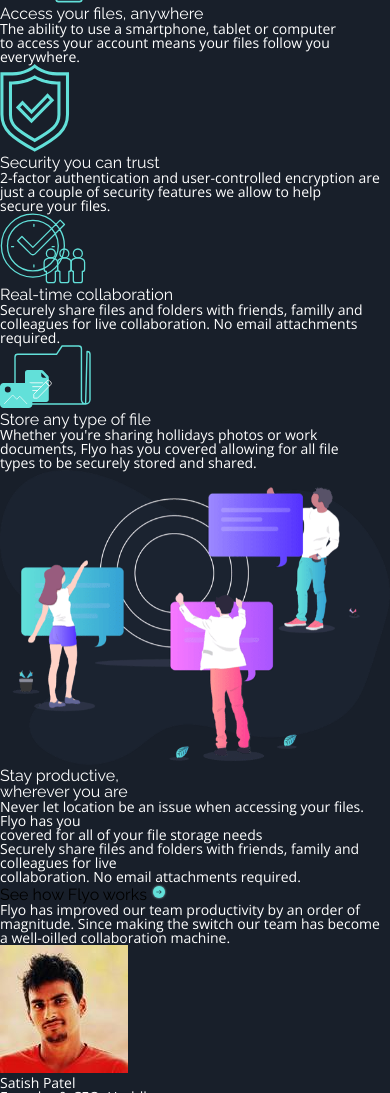
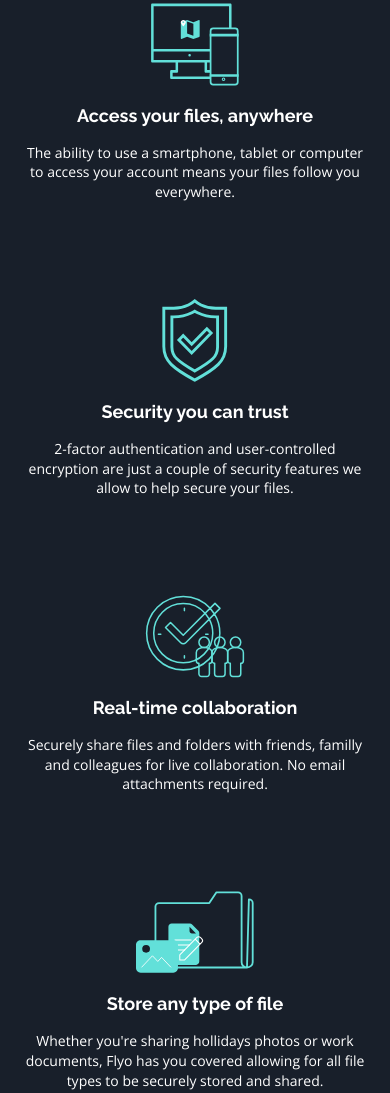
Before and after one commit to dorijantomic/flyo-landing-page, a plain HTML site: page index.html in a window 390 px wide. Shown: the part 683-1776 px from the top of the page. Drawn offline with nearby package versions, Linux system fonts and the light colour scheme.

Commit message:
responsive features section  across all devices

```diff
--- a/css/style.css
+++ b/css/style.css
@@ -188,6 +188,37 @@ body {
   color: inherit;
   background: hsl(176, 68%, 64%);
   color: hsl(0, 0%, 100%);
+  margin-bottom: 20%;
+}
+
+.features {
+  display: flex;
+  flex-flow: column wrap;
+  justify-content: center;
+}
+
+.feature {
+  padding-bottom: 25%;
+  text-align: center;
+  margin: 0 auto;
+  width: 95%
+
+}
+
+.feature h1 {
+  font-weight: 700;
+  font-size: large;
+  line-height: 3;
+}
+
+.feature p {
+  width: 95%;
+  margin: 0 auto;
+  line-height: 1.4;
+}
+
+.feature img {
+  height: 83px;
 }
 
 p,
@@ -253,6 +284,12 @@ ul {
     padding: 2%;
     font-size: 20px;
   }
+  .feature {
+    padding-bottom: 15%;
+  }
+  .feature p {
+    width: 60%;
+  }
 }
 
 @media (min-width: 1400px) {
@@ -272,6 +309,23 @@ ul {
 
   .content-info button {
     width: 25%;
-    padding: 1.5%;
+    padding: 1.1%;
   }
+  .features {
+    flex-flow: row wrap;
+    width: 80%;
+    margin: 0 auto;
+
+  }
+  .feature {
+    width: 50%
+  }
+
+  .feature h1 {
+
+  }
+  .feature p {
+
+  }
+
 }
--- a/index.html
+++ b/index.html
@@ -1,13 +1,18 @@
 <!DOCTYPE html>
 <html lang="en">
-
   <head>
     <meta charset="UTF-8" />
     <meta name="viewport" content="width=device-width, initial-scale=1.0" />
     <meta http-equiv="X-UA-Compatible" content="ie=edge" />
     <link rel="stylesheet" href="/css/style.css" />
-  <link href="https://fonts.googleapis.com/css?family=Raleway:400,700&display=swap" rel="stylesheet">
-  <link href="https://fonts.googleapis.com/css?family=Open+Sans:400,700&display=swap" rel="stylesheet">
+    <link
+      href="https://fonts.googleapis.com/css?family=Raleway:400,700&display=swap"
+      rel="stylesheet"
+    />
+    <link
+      href="https://fonts.googleapis.com/css?family=Open+Sans:400,700&display=swap"
+      rel="stylesheet"
+    />
     <title>Flyo</title>
   </head>
 
@@ -17,21 +22,30 @@
         <img src="/assets/logo.svg" alt="logo image" srcset="" />
         <ul>
           <li>
-          <a href="http://" target="_blank" rel="noopener noreferrer">Features</a>
+            <a href="http://" target="_blank" rel="noopener noreferrer"
+              >Features</a
+            >
           </li>
           <li>
             <a href="http://" target="_blank" rel="noopener noreferrer">Team</a>
           </li>
           <li>
-          <a href="http://" target="_blank" rel="noopener noreferrer">Signin</a>
+            <a href="http://" target="_blank" rel="noopener noreferrer"
+              >Signin</a
+            >
           </li>
         </ul>
       </nav>
-    <section class='jumbotron'>
+      <section class="jumbotron">
         <div role="banner" class="banner">
-        <img src="./assets/illustration-intro.png" alt="" srcset="" width="100%" />
+          <img
+            src="./assets/illustration-intro.png"
+            alt=""
+            srcset=""
+            width="100%"
+          />
         </div>
-      <div role="content-info" class='content-info'>
+        <div role="content-info" class="content-info">
           <h1>All Your files in one secure location, accessible anywhere.</h1>
           <p>
             Flyo stores all your most important files in one secure location.
@@ -41,55 +55,79 @@
           <button>Get Started</button>
         </div>
       </section>
-    <section>
-      <div role="contentinfo">
+      <section class="features">
+        <div
+          role="contentinfo"
+          class="feature
+      box1"
+        >
           <img src="./assets/icon-access-anywhere.svg" alt="" />
           <h1>Access your files, anywhere</h1>
-        <p>The ability to use a smartphone, tablet or computer</p>
-        <p>to access your account means your files follow you</p>
-        <p>everywhere.</p>
+          <p>
+            The ability to use a smartphone, tablet or computer to access your
+            account means your files follow you everywhere.
+          </p>
         </div>
-      <div role="contentinfo">
+        <div
+          role="contentinfo"
+          class="feature
+      box2"
+        >
           <img src="./assets/icon-security.svg" alt="" />
           <h1>Security you can trust</h1>
-        <p>2-factor authentication and user-controlled encryption are</p>
-        <p>just a couple of security features we allow to help</p>
-        <p>secure your files.</p>
+          <p>
+            2-factor authentication and user-controlled encryption are just a
+            couple of security features we allow to help secure your files.
+          </p>
         </div>
-      <div role="contentinfo">
+        <div
+          role="contentinfo"
+          class="feature
+      box3"
+        >
           <img src="./assets/icon-collaboration.svg" alt="" />
           <h1>Real-time collaboration</h1>
-        <p>Securely share files and folders with friends, familly and</p>
-        <p>colleagues for live collaboration. No email attachments</p>
-        <p>required.</p>
+          <p>
+            Securely share files and folders with friends, familly and
+            colleagues for live collaboration. No email attachments required.
+          </p>
         </div>
-      <div role="contentinfo">
+        <div
+          role="contentinfo"
+          class="feature
+      box4"
+        >
           <img src="/assets/icon-any-file.svg" alt="" />
           <h1>Store any type of file</h1>
-        <p>Whether you're sharing hollidays photos or work</p>
-        <p>documents, Flyo has you covered allowing for all file</p>
-        <p>types to be securely stored and shared.</p>
+          <p>
+            Whether you're sharing hollidays photos or work documents, Flyo has
+            you covered allowing for all file types to be securely stored and
+            shared.
+          </p>
         </div>
       </section>
       <section>
-      <img src="assets/illustration-stay-productive.png" alt="" srcset="" width="100%" />
+        <img
+          src="assets/illustration-stay-productive.png"
+          alt=""
+          srcset=""
+          width="100%"
+        />
       </section>
       <section>
         <h1>Stay productive,</h1>
         <h1>wherever you are</h1>
         <p>
           Never let location be an issue when accessing your files. Flyo has you
+          covered for all of your file storage needs Securely share files and
+          folders with friends, family and colleagues for live collaboration. No
+          email attachments required.
         </p>
-      <p>covered for all of your file storage needs</p>
 
-      <p>
-        Securely share files and folders with friends, family and colleagues
-        for live
-      </p>
-      <p>collaboration. No email attachments required.</p>
-
-      <a href="http://" target="_blank" rel="noopener noreferrer">See how Flyo works
-        <span><img src="/assets/icon-arrow.svg" alt="" /></span></a>
+        <a href="http://" target="_blank" rel="noopener noreferrer"
+          >See how Flyo works
+          <span><img src="/assets/icon-arrow.svg" alt=""/></span
+        ></a>
       </section>
       <section>
         <div role="contentinfo">
@@ -152,10 +190,12 @@
         </div>
         <div>
           <p>
-          <span><img src="/assets/icon-phone.svg" alt="" /></span>+1-543-123-4567
+            <span><img src="/assets/icon-phone.svg" alt=""/></span
+            >+1-543-123-4567
           </p>
           <p>
-          <span><img src="/assets/icon-email.svg" alt="" /></span>+1-543-123-4567
+            <span><img src="/assets/icon-email.svg" alt=""/></span
+            >+1-543-123-4567
           </p>
         </div>
         <div>
@@ -181,5 +221,4 @@
       </footer>
     </div>
   </body>
-
 </html>
```
Lines whose indentation alone changed are shown as unchanged.
